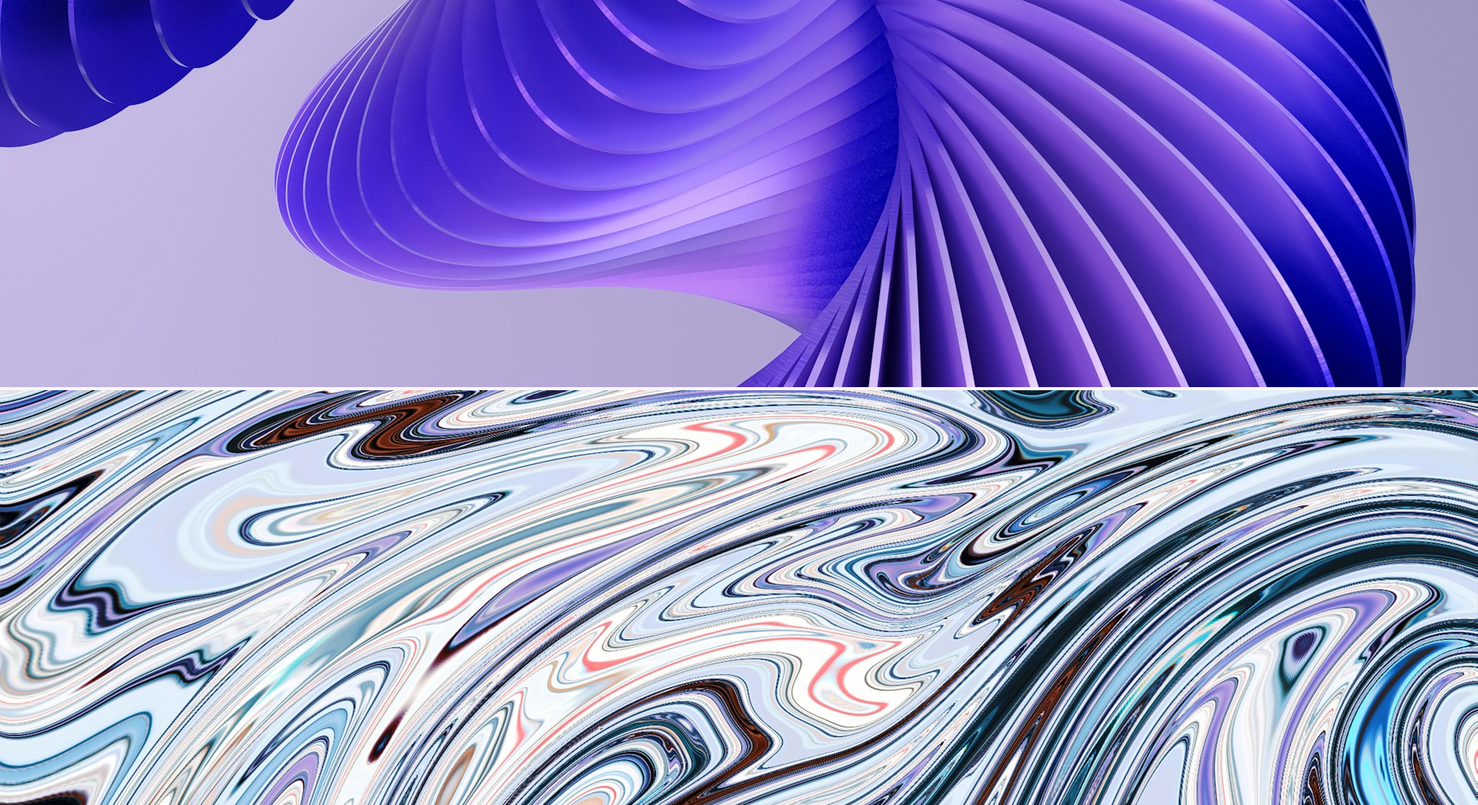
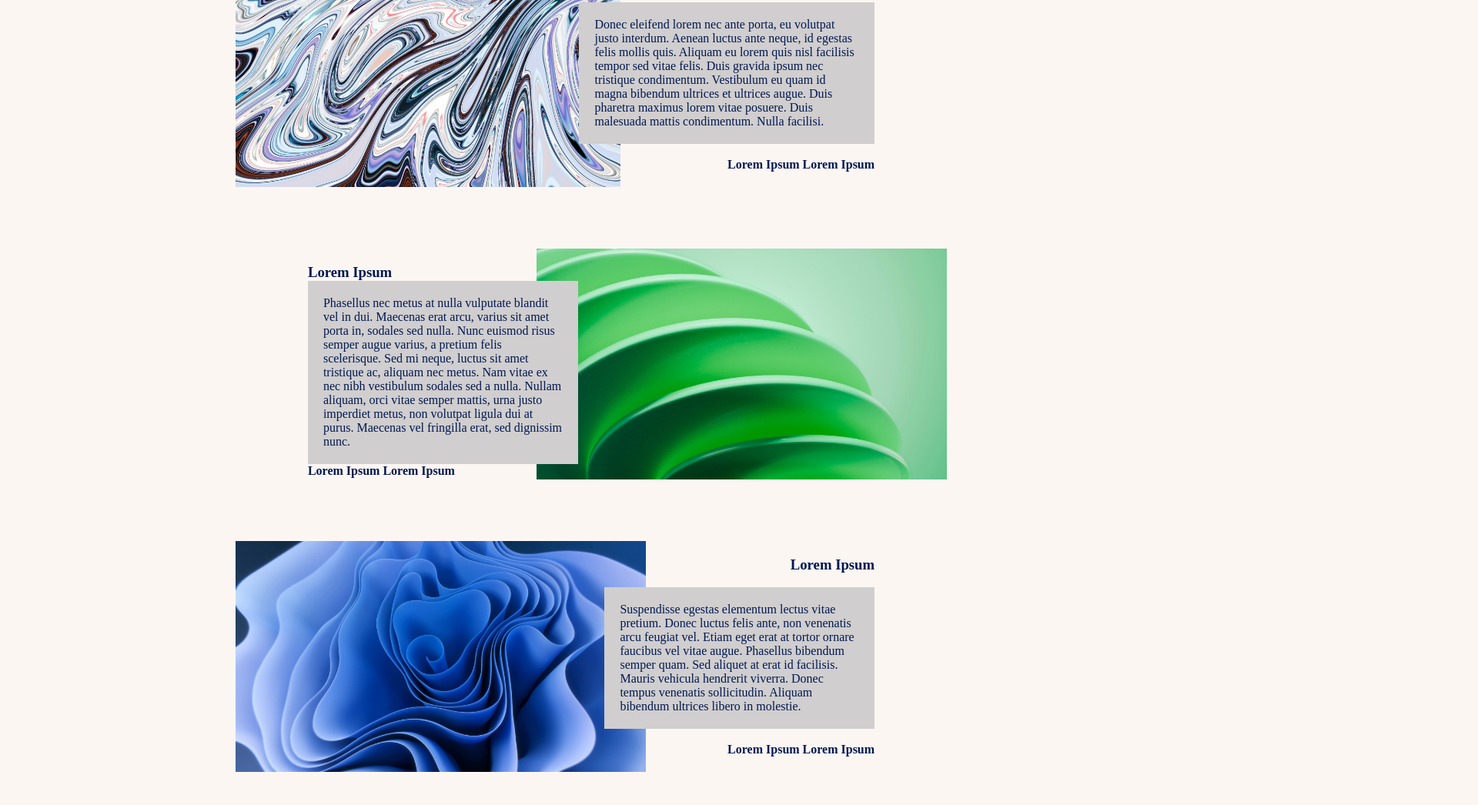
Before and after one commit to morgandevmh/fcc-portfolio, a plain HTML site: page index.html in a window 1280 px wide. Shown: the part 1855-2901 px from the top of the page at 77% size, 1920 px wide, since content can reach past the window. Drawn offline with Linux system fonts and the light colour scheme.

Commit message:
scetion exp done

```diff
--- a/index.html
+++ b/index.html
@@ -36,28 +36,40 @@
     </section>
 
     <section id="s-experiences" class="s-experiences">
-        <img class="img-exp ie1" src="img/3d-render-1.jpg" alt="image rendu 3d violette">
-        <div class="zone-text-1">
-            <h3></h3>
-            <p></p>
+        <div class="content-area ca1">
+            <img class="img-exp ie1" src="img/3d-render-1.jpg" alt="image rendu 3d violette">
+            <div class="zone-text-1 zt1l">
+                <h3>Lorem Ipsum</h3>
+                <p class="p-l">Lorem ipsum dolor sit amet, consectetur adipiscing elit. Maecenas interdum lorem quis sapien condimentum, quis pharetra eros cursus. Proin in justo id turpis mattis cursus sit amet vitae nibh. Phasellus eu ultrices quam. Aenean nec velit eu enim commodo ultrices vitae at felis. Cras interdum consectetur lacinia. Donec sed nulla sodales, blandit metus ut, viverra neque. Sed vitae lacinia turpis. Etiam ut accumsan turpis, in volutpat orci.</p>
+                <h4>Lorem Ipsum Lorem Ipsum</h4>
+            </div>
         </div>
 
-        <img class="img-exp ie2" src="img/3d-render-2.jpg" alt="image rendu 3d blanc/multicolor">
-        <div class="zone-text-1">
-            <h3></h3>
-            <p></p>
+        <div class="content-area ca2">
+            <img class="img-exp ie2" src="img/3d-render-2.jpg" alt="image rendu 3d chrome">
+            <div class="zone-text-1 zt1r">
+                <h3>Lorem Ipsum</h3>
+                <p class="p-r">Donec eleifend lorem nec ante porta, eu volutpat justo interdum. Aenean luctus ante neque, id egestas felis mollis quis. Aliquam eu lorem quis nisl facilisis tempor sed vitae felis. Duis gravida ipsum nec tristique condimentum. Vestibulum eu quam id magna bibendum ultrices et ultrices augue. Duis pharetra maximus lorem vitae posuere. Duis malesuada mattis condimentum. Nulla facilisi.</p>
+                <h4>Lorem Ipsum Lorem Ipsum</h4>
+            </div>
         </div>
 
-        <img class="img-exp ie3" src="img/3d-render-3.jpg" alt="image rendu 3d verte">
-        <div class="zone-text-1">
-            <h3></h3>
-            <p></p>
+        <div class="content-area ca3">
+            <img class="img-exp ie3" src="img/3d-render-3.jpg" alt="image rendu 3d verte">
+            <div class="zone-text-1 zt1l">
+                <h3>Lorem Ipsum</h3>
+                <p class="p-l">Phasellus nec metus at nulla vulputate blandit vel in dui. Maecenas erat arcu, varius sit amet porta in, sodales sed nulla. Nunc euismod risus semper augue varius, a pretium felis scelerisque. Sed mi neque, luctus sit amet tristique ac, aliquam nec metus. Nam vitae ex nec nibh vestibulum sodales sed a nulla. Nullam aliquam, orci vitae semper mattis, urna justo imperdiet metus, non volutpat ligula dui at purus. Maecenas vel fringilla erat, sed dignissim nunc.</p>
+                <h4>Lorem Ipsum Lorem Ipsum</h4>
+            </div>
         </div>
 
-        <img class="img-exp ie4" src="img/3d-render-4.jpg" alt="image rendu 3d bleu">
-        <div class="zone-text-1">
-            <h3></h3>
-            <p></p>
+        <div class="content-area ca4">
+            <img class="img-exp ie4" src="img/3d-render-4.jpg" alt="image rendu 3d bleu">
+            <div class="zone-text-1 zt1r">
+                <h3>Lorem Ipsum</h3>
+                <p class="p-r">Suspendisse egestas elementum lectus vitae pretium. Donec luctus felis ante, non venenatis arcu feugiat vel. Etiam eget erat at tortor ornare faucibus vel vitae augue. Phasellus bibendum semper quam. Sed aliquet at erat id facilisis. Mauris vehicula hendrerit viverra. Donec tempus venenatis sollicitudin. Aliquam bibendum ultrices libero in molestie.</p>
+                <h4>Lorem Ipsum Lorem Ipsum</h4>
+            </div>
         </div>
     </section>
 
--- a/styles.css
+++ b/styles.css
@@ -112,7 +112,6 @@ body {
     justify-content: center;
     align-items: center;
     gap: 20px;
-
     flex-wrap: wrap;
   }
 
@@ -172,6 +171,62 @@ body {
 
 
 /* section expériences */
+.s-experiences {
+    height: auto;
+    width: 80%;
+    position: relative;
+    left: 20%;
+    display: flex;
+    flex-direction: column;
+    margin-top: 100px;
+}
+
+.content-area {
+    height: 380px;
+    width: 100%;  /*
+    border: solid 3px #12769e; */
+    display: flex;
+    flex-direction: row;
+    align-items: center;
+    padding: 0 50px;
+}
+
+.ca1, .ca3 {
+    flex-direction: row-reverse;
+}
+
+.img-exp {
+    height: 300px;
+    width: 600px;
+    object-fit: cover;
+}
+
+.zone-text-1 {
+    height: 300px;
+    width: 500px; /*
+    border: solid 3px #043775; */
+    display: flex;
+    flex-direction: column;
+    justify-content: space-between;
+    padding: 20px;
+}
+
+.zt1l {
+    position: relative;
+    left: 8%;
+}
+
+.zt1r {
+    position: relative;
+    right: 8%;
+    align-items: end;
+}
+
+.zone-text-1 p {
+    background-color: rgb(208, 206, 206);
+    padding: 20px;
+
+}
 
 
 
```
